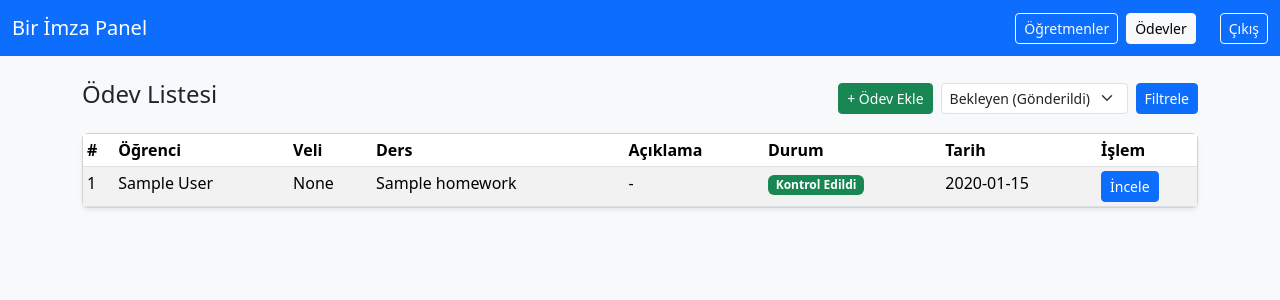
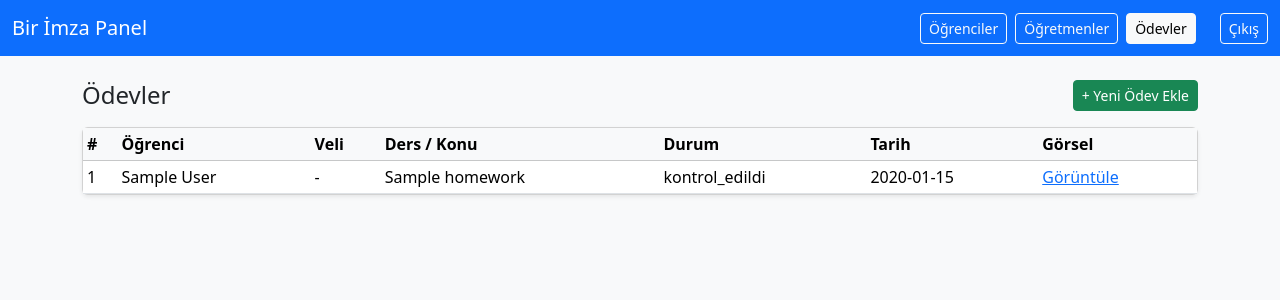
Before and after one commit to muhlis12/birimza_kurs, a Flask app: page /homeworks in a window 1280 px wide. Shown: the top 300 px of the page. Run offline with Flask 3, Linux system fonts and the light colour scheme; tables that the repository leaves empty hold one stand-in row (values such as "Sample post").

Commit message:
Add homeworks page template

```diff
--- a/templates/homeworks.html
+++ b/templates/homeworks.html
@@ -2,7 +2,7 @@
 <html lang="tr">
 <head>
   <meta charset="utf-8">
-  <title>Bir İmza - Ödevler</title>
+  <title>Ödevler - Bir İmza Panel</title>
   <link href="https://cdn.jsdelivr.net/npm/bootstrap@5.3.2/dist/css/bootstrap.min.css" rel="stylesheet">
 </head>
 <body class="bg-light">
@@ -19,6 +19,11 @@
 
     <div class="collapse navbar-collapse justify-content-end" id="navbarNav">
       <ul class="navbar-nav align-items-center">
+        <li class="nav-item me-2">
+          <a class="btn btn-sm btn-outline-light" href="{{ url_for('students_list') }}">
+            Öğrenciler
+          </a>
+        </li>
         <li class="nav-item me-2">
           <a class="btn btn-sm btn-outline-light" href="{{ url_for('teachers_list') }}">
             Öğretmenler
@@ -53,70 +58,50 @@
   {% endwith %}
 
   <div class="d-flex justify-content-between align-items-center mb-3">
-    <h4>Ödev Listesi</h4>
-
-    <div class="d-flex">
-      <a href="{{ url_for('homeworks_add') }}" class="btn btn-sm btn-success me-2">
-        + Ödev Ekle
+    <h4 class="mb-0">Ödevler</h4>
+    <a href="{{ url_for('homework_add') }}" class="btn btn-success btn-sm">
+      + Yeni Ödev Ekle
     </a>
-
-      <form class="d-flex" method="get">
-        <select name="status" class="form-select form-select-sm me-2" onchange="this.form.submit()">
-          <option value="gonderildi" {{ 'selected' if selected_status=='gonderildi' else '' }}>Bekleyen (Gönderildi)</option>
-          <option value="kontrol_edildi" {{ 'selected' if selected_status=='kontrol_edildi' else '' }}>Kontrol Edildi</option>
-          <option value="eksik" {{ 'selected' if selected_status=='eksik' else '' }}>Eksik</option>
-          <option value="tum" {{ 'selected' if selected_status=='tum' else '' }}>Tümü</option>
-        </select>
-        <button type="submit" class="btn btn-sm btn-primary">Filtrele</button>
-      </form>
-    </div>
   </div>
 
   <div class="card shadow-sm">
     <div class="card-body p-0">
-      <table class="table table-striped table-hover table-sm mb-0">
-        <thead>
+      <table class="table table-hover table-sm mb-0">
+        <thead class="table-light">
         <tr>
           <th>#</th>
           <th>Öğrenci</th>
           <th>Veli</th>
-            <th>Ders</th>
-            <th>Açıklama</th>
+          <th>Ders / Konu</th>
           <th>Durum</th>
           <th>Tarih</th>
-            <th style="width: 100px;">İşlem</th>
+          <th>Görsel</th>
         </tr>
         </thead>
         <tbody>
-          {% for hw in homeworks %}
+        {% for h in homeworks %}
           <tr>
-            <td>{{ hw.id }}</td>
-            <td>{{ hw.student_name }}</td>
-            <td>{{ hw.parent_name }}</td>
-            <td>{{ hw.subject or '-' }}</td>
-            <td>{{ hw.description or '-' }}</td>
+            <td>{{ h.id }}</td>
+            <td>{{ h.student_name or '-' }}</td>
+            <td>{{ h.parent_name or '-' }}</td>
+            <td>{{ h.subject or '-' }}</td>
+            <td>{{ h.status or '-' }}</td>
+            <td>{{ h.created_at or '' }}</td>
             <td>
-              {% if hw.status == 'gonderildi' %}
-                <span class="badge bg-warning text-dark">Bekliyor</span>
-              {% elif hw.status == 'kontrol_edildi' %}
-                <span class="badge bg-success">Kontrol Edildi</span>
-              {% elif hw.status == 'eksik' %}
-                <span class="badge bg-danger">Eksik</span>
+              {% if h.image_path %}
+                <a href="{{ url_for('static', filename=h.image_path.replace('static/', '')) }}" target="_blank">
+                  Görüntüle
+                </a>
               {% else %}
-                <span class="badge bg-secondary">{{ hw.status }}</span>
+                -
               {% endif %}
-            </td>
-            <td>{{ hw.created_at }}</td>
-            <td>
-              <a href="{{ url_for('homework_detail', hw_id=hw.id) }}"
-                 class="btn btn-sm btn-primary">
-                İncele
-              </a>
             </td>
           </tr>
         {% else %}
           <tr>
-            <td colspan="8" class="text-center py-3">Seçilen filtreye göre ödev bulunamadı.</td>
+            <td colspan="7" class="text-center py-3">
+              Henüz ödev eklenmemiş.
+            </td>
           </tr>
         {% endfor %}
         </tbody>
```
Lines whose indentation alone changed are shown as unchanged.
